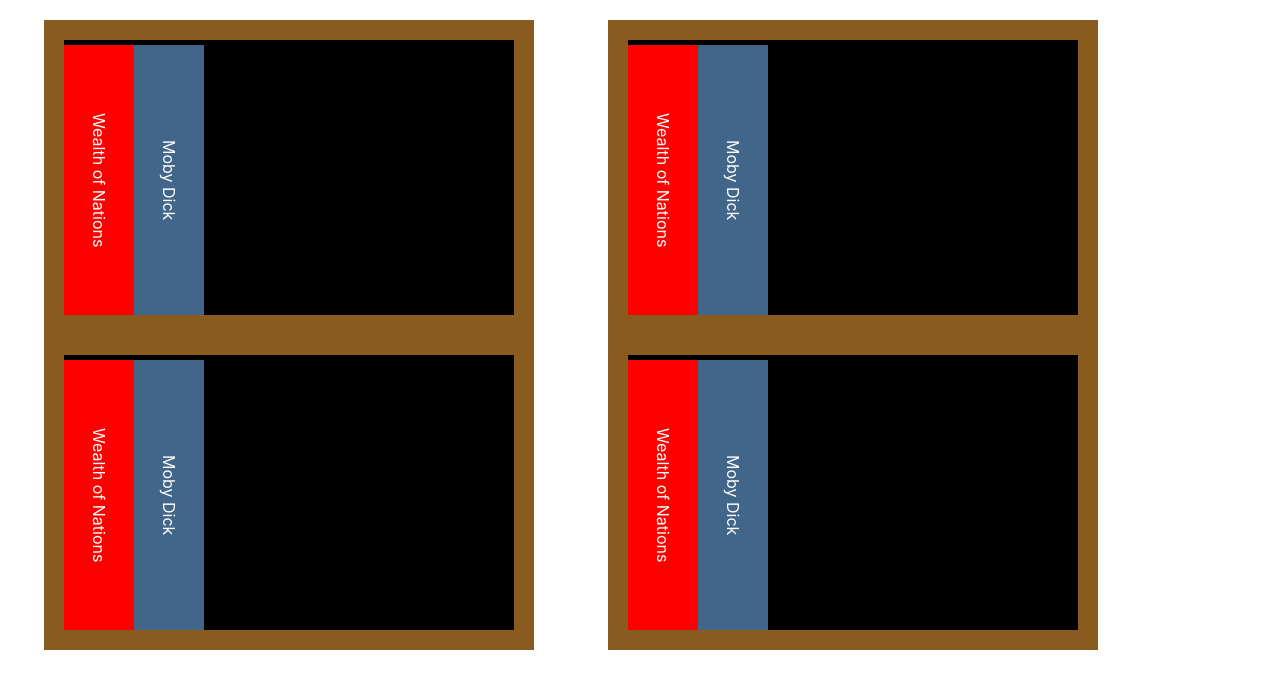
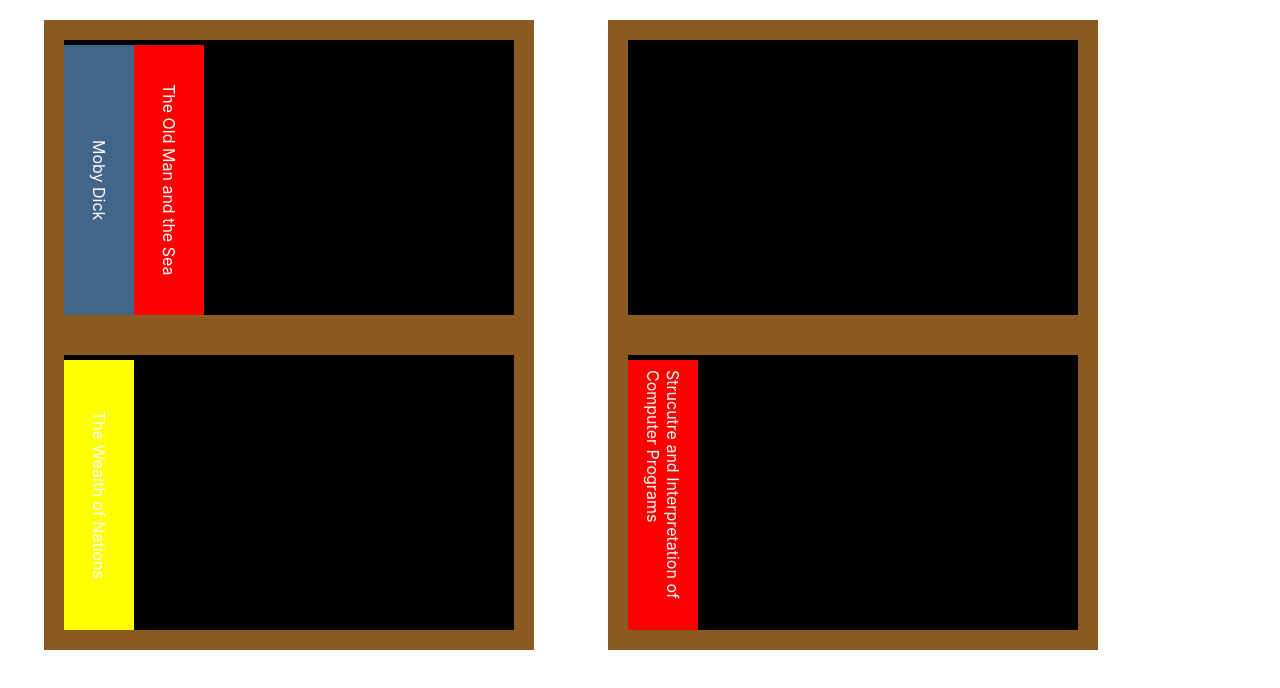
Before and after one commit to nwestallen/digital-bookshelf-fe, a React (Create React App) app: page /library in a window 1280 px wide. Shown: the top 688 px of the page. Built offline with nearby package versions, Linux system fonts and the light colour scheme.

Commit message:
passes demo data through component props

```diff
--- a/src/components/Case.js
+++ b/src/components/Case.js
@@ -11,10 +11,12 @@
 `
 
 const Case = props =>  {
+
+  const { shelves } = props;
+
   return (
     <CaseDiv>
-      <Shelf />
-      <Shelf />
+      {shelves.map(shelf => <Shelf books={ shelf.books }/>)}
     </CaseDiv>
   )
 };
--- a/src/components/Library.js
+++ b/src/components/Library.js
@@ -1,6 +1,17 @@
-import React from 'react';
+import React, { useState } from 'react';
 import Case from './Case';
 import styled from 'styled-components';
+
+const demoCases = [
+  { case_id: 1, shelves: [
+    { shelf_id: 1, books: [{title: 'Moby Dick', color: 'blue'}, {title: 'The Old Man and the Sea', color: 'red'}]},
+    { shelf_id: 2, books: [{title: 'The Wealth of Nations', color: 'aqua'}]}
+  ]},
+  {case_id: 2, shelves: [
+    { shelf_id: 3, books: []},
+    { shelf_id: 4, books: [{title: 'Strucutre and Interpretation of Computer Programs', color:'red'}]}
+  ]}
+  ]
 
 const LibDiv = styled.div`
   display: flex;
@@ -11,11 +22,14 @@
 `
 
 const Library = props => {
+
+  const [ cases, setCases ] = useState(demoCases);
+
   return (
     <LibDiv>
-      <Case />
-      <Case />
+      {cases.map((casedata) => <Case shelves={casedata.shelves}/>)}
     </LibDiv>
+
   )
 };
 
--- a/src/components/Shelf.js
+++ b/src/components/Shelf.js
@@ -12,10 +12,12 @@
 `
 
 const Shelf = props =>  {
+
+  const { books } = props;
+
   return (
     <ShelfDiv>
-      <Book title='Wealth of Nations' bookColor='red' />
-      <Book title='Moby Dick' bookColor='blue' />
+      {books.map(book => <Book title={book.title} bookColor={book.color}/>)}
     </ShelfDiv>
   )
 };
```
